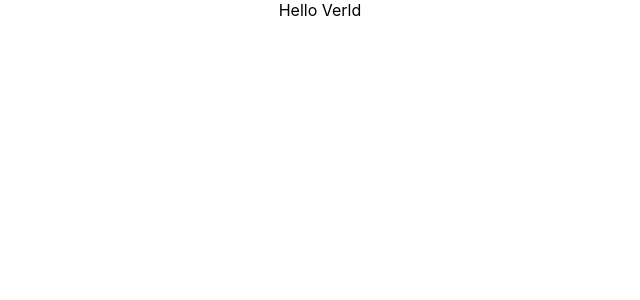
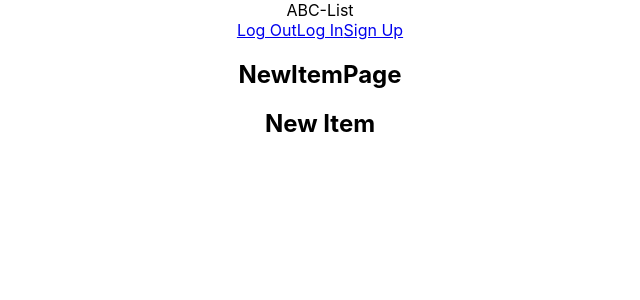
Before and after one commit to amanalem/abc-list-react, a React (Create React App) app: page /new in a window 1280 px wide. Before the commit this address had no page. Shown: the top 300 px of the page, without its empty margins (320-960 px from the left). Built offline with nearby package versions, Linux system fonts and the light colour scheme.

Commit message:
Fixed login issue. Signup form handle changes was setup incorrectly so only email was getting saved

```diff
--- a/src/App.js
+++ b/src/App.js
@@ -1,17 +1,27 @@
 import logo from "./logo.svg";
 import "./App.css";
-import { useState, useEffect } from "react";
+import { useState, useEffect, useContext } from "react";
 import { Routes, Route, Navigate, useNavigate } from "react-router-dom";
 import axios from "axios";
 import ListPage from "./pages/ListPage";
 import LoginPage from "./pages/LoginPage";
 import userService from "./utils/userService";
 import SignupPage from "./pages/SignupPage";
+import NewItemPage from "./pages/NewItemPage";
+import Nav from "./components/Nav";
 
 function App() {
-  const [user, setUser] = useState({
-    _id: "aman",
-  });
+  const [user, setUser] = useState(null);
+
+  const [aList, setAList] = useState([]);
+  const [bList, setBList] = useState([]);
+  const [cList, setCList] = useState([]);
+
+  const setLists = (a, b, c) => {
+    setAList(a);
+    setBList(b);
+    setCList(c);
+  };
 
   /*--- LifeCycle Methods ---*/
 
@@ -28,11 +38,14 @@ function App() {
   //   axios.get(`http://localhost:8000/my-list`);
   // });
 
-  useEffect(() => {});
+  useEffect(() => {
+    userService.getUser();
+  }, []);
 
   return (
     <div className="App">
-      Hello Verld
+      ABC-List
+      <Nav user={user} handleLogout={handleLogout} />
       <Routes>
         <Route
           path="/login"
@@ -42,7 +55,21 @@ function App() {
           path="/signup"
           element={<SignupPage handleSignupOrLogin={handleSignupOrLogin} />}
         />
-        <Route path="/my-list" element={<ListPage user={user} />} />
+        <Route
+          path="/my-list"
+          element={<ListPage user={user} setLists={setLists} />}
+        />
+        <Route
+          path="/new"
+          element={
+            <NewItemPage
+              user={user}
+              setAList={setAList}
+              setBList={setBList}
+              setCList={setCList}
+            />
+          }
+        />
       </Routes>
     </div>
   );
--- /dev/null
+++ b/src/components/Nav.jsx
@@ -0,0 +1,26 @@
+import React from "react";
+import { Link } from "react-router-dom";
+import styled from "styled-components";
+
+const NavStyle = styled.div`
+  Link {
+    margin: 0, 100px, 0 10px;
+  }
+`;
+
+const Nav = ({ handleLogout, user }) => {
+  return (
+    <div>
+      <NavStyle>
+        <Link to="/login" onClick={handleLogout}>
+          Log Out
+        </Link>
+        <Link to="/login">Log In</Link>
+
+        <Link to="/signup">Sign Up</Link>
+      </NavStyle>
+    </div>
+  );
+};
+
+export default Nav;
--- /dev/null
+++ b/src/components/NewItemForm.jsx
@@ -0,0 +1,11 @@
+import React from "react";
+
+const NewItemForm = () => {
+  return (
+    <div>
+      <h2>New Item</h2>
+    </div>
+  );
+};
+
+export default NewItemForm;
--- a/src/components/SignupForm.jsx
+++ b/src/components/SignupForm.jsx
@@ -14,9 +14,7 @@ const SignupForm = ({ updateMessage, handleSignupOrLogin }) => {
 
   const handleChange = (e) => {
     updateMessage("");
-    setFormData({
-      [e.target.name]: e.target.value,
-    });
+    setFormData({ ...formData, [e.target.name]: e.target.value });
   };
 
   const handleSubmit = async (e) => {
--- a/src/pages/ListPage.jsx
+++ b/src/pages/ListPage.jsx
@@ -4,7 +4,7 @@ import axios from "axios";
 import { Link } from "react-router-dom";
 import userService from "../utils/userService";
 
-const ListPage = ({ user }) => {
+const ListPage = ({ user,setLists }) => {
   const [message, setMessage] = useState({
     message: "",
   });
@@ -13,15 +13,7 @@ const ListPage = ({ user }) => {
     setMessage({ message: msg });
   };
 
-  const [aList, setAList] = useState([]);
-  const [bList, setBList] = useState([]);
-  const [cList, setCList] = useState([]);
 
-  const setLists = (a, b, c) => {
-    setAList(a);
-    setBList(b);
-    setCList(c);
-  };
 
   useEffect(() => {
     try {
@@ -35,15 +27,6 @@ const ListPage = ({ user }) => {
     }
   }, []);
 
-  //   useEffect(() => {
-  //     user &&
-  //       axios
-  //         .get(`${process.env.REACT_APP_DB}/my-list?owner=${user._id}`)
-  //         .then(({ data }) => {
-  //           setLists(data.list.aList, data.list.bList, data.list.cList);
-  //         });
-  //   }, []);
-
   return <div>ListPage</div>;
 };
 
--- a/src/pages/NewItemPage.jsx
+++ b/src/pages/NewItemPage.jsx
@@ -1,7 +1,18 @@
 import React from "react";
+import NewItemForm from "../components/NewItemForm";
 
-const NewItemPage = () => {
-  return <div>NewItemPage</div>;
+const NewItemPage = ({ user, setAList, setBList, setCList }) => {
+  return (
+    <div>
+      <h2>NewItemPage</h2>
+      <NewItemForm
+        user={user}
+        setAList={setAList}
+        setBList={setBList}
+        setCList={setCList}
+      />
+    </div>
+  );
 };
 
 export default NewItemPage;
--- a/src/utils/userService.js
+++ b/src/utils/userService.js
@@ -1,4 +1,5 @@
 import tokenService from "./tokenService";
+import axios from "axios";
 
 const login = (creds) => {
   return fetch(`http://localhost:8000/login`, {
```
